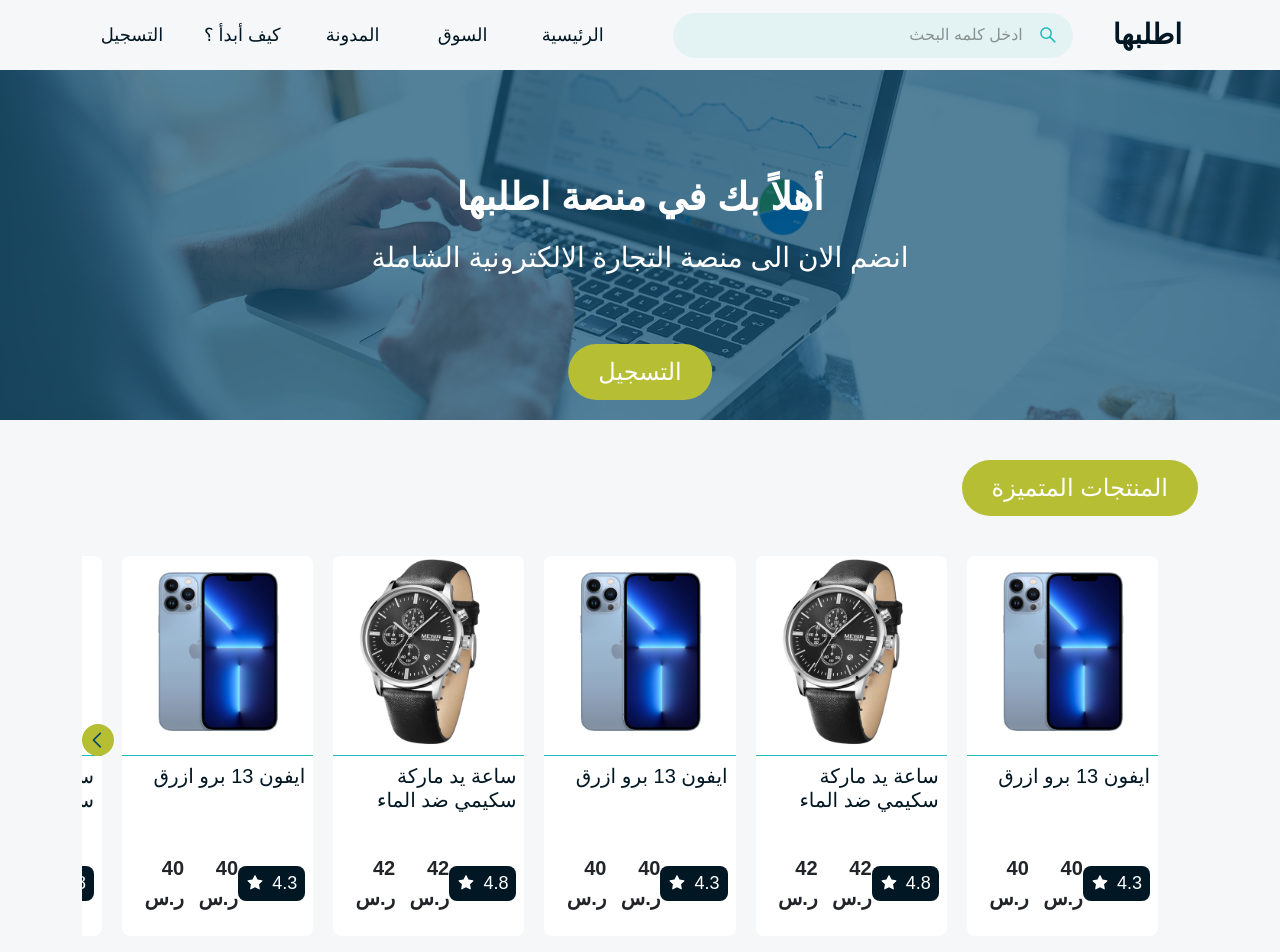
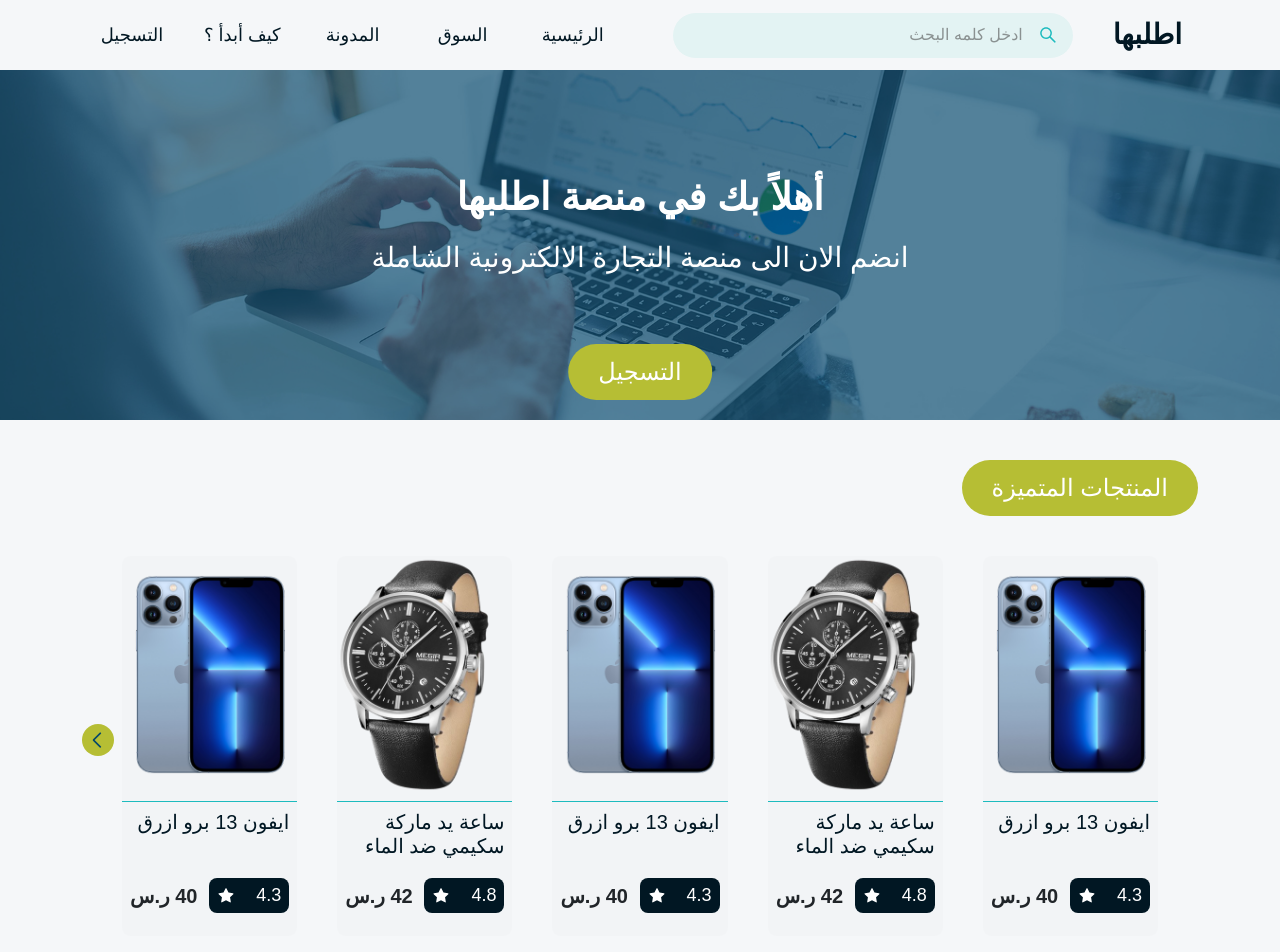
Before and after one commit to fathy-said/E-commerce--REACT-, a React (Create React App) app: page / in a window 1280 px wide. Shown: the top 952 px of the page. Built offline with nearby package versions, Linux system fonts and the light colour scheme.

Commit message:
change color swiper

```diff
--- a/src/components/PagesBox/HomeBox/HomeBox.css
+++ b/src/components/PagesBox/HomeBox/HomeBox.css
@@ -75,11 +75,11 @@
 }
 
 @media (max-width: 992) {
-  @media (max-width: 992) {
-    .outstanding-products .container .all {
-      height: 350px;
-      margin-top: 40px;
-    }
+
+  .outstanding-products .container .all {
+    height: 370px;
+    margin-top: 40px;
+
   }
 }
 
--- a/src/components/SwiperBox/SwiperBox.jsx
+++ b/src/components/SwiperBox/SwiperBox.jsx
@@ -14,7 +14,7 @@
         <>
             <Swiper
                 slidesPerView={6}
-                spaceBetween={20}
+                spaceBetween={40}
                 slidesPerGroup={1}
                 // loop={true}
                 loopFillGroupWithBlank={true}
@@ -32,9 +32,9 @@
                     1200: {
                         slidesPerView: 5,
                     },
-                    1400: {
-                        slidesPerView: 6,
-                    },
+                    // 1400: {
+                    //     slidesPerView: 6,
+                    // },
                 }}
                 navigation={true}
                 modules={[Pagination, Navigation]}
--- a/src/components/SwiperBox/SwiperProduct.css
+++ b/src/components/SwiperBox/SwiperProduct.css
@@ -11,7 +11,7 @@
   align-items: center;
   justify-content: center;
   flex-direction: column;
-  background-color: #ffffff;
+  background-color: var(--back-color-05);
   gap: 8px;
   height: 100%;
   border-radius: var(--main-border-radius-02);
@@ -20,19 +20,25 @@
 
 .swiper-product .box .box-img {
   flex: 1;
+  max-height: 250px;
+}
+
+.swiper-product .box .box-img img {
   height: 100%;
+  max-width: 100%;
+  object-fit: cover;
 }
 
 
 .swiper-product .box hr {
   all: unset;
   background-color: var(--main-color-01);
-  height: 1px;
+  height: 1px !important;
   width: 100%;
 }
 
 .swiper-product .box .content {
-  flex: 1;
+  flex: .5;
   width: 100%;
   display: flex;
   align-items: flex-start;
--- a/src/components/SwiperBox/SwiperProduct.jsx
+++ b/src/components/SwiperBox/SwiperProduct.jsx
@@ -18,7 +18,6 @@
                                 {Evaluate}
                                 <AiFillStar />
                             </span>
-                            <bdi>{Mark} ر.س</bdi>
                             <bdi>{Mark} ر.س</bdi>
                         </div>
                     </div>
```
